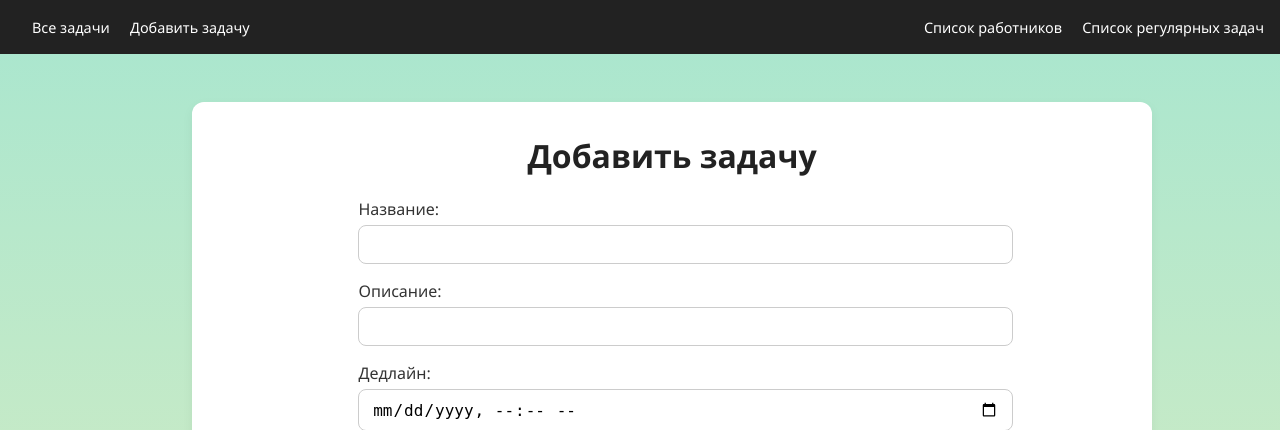
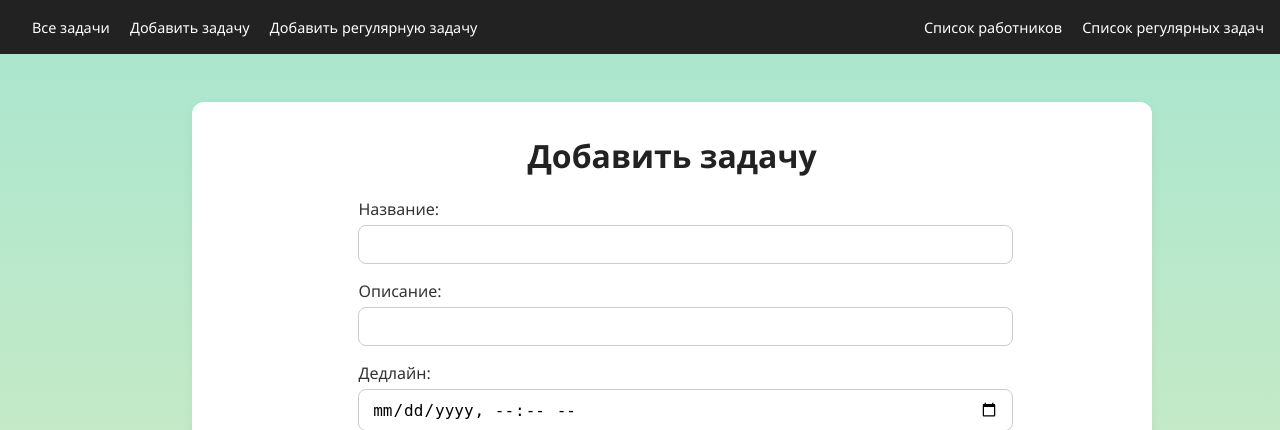
Before and after one commit to redis713/UMCReminder, a Flask app: page /add_task in a window 1280 px wide. Shown: the top 430 px of the page. Run offline with Flask 3, Linux system fonts and the light colour scheme.

Commit message:
Add button for adding recurring tasks on top panel

```diff
--- a/templates/base.html
+++ b/templates/base.html
@@ -11,6 +11,7 @@
         <div class="logo">
             <a href="{{ url_for('index') }}">Все задачи</a>
             <a href="{{ url_for('add_task') }}">Добавить задачу</a>
+            <a href="{{ url_for('add_recurring') }}">Добавить регулярную задачу</a>
         </div>
         <div>
             <a href="{{ url_for('users_list') }}">Список работников</a>
```
